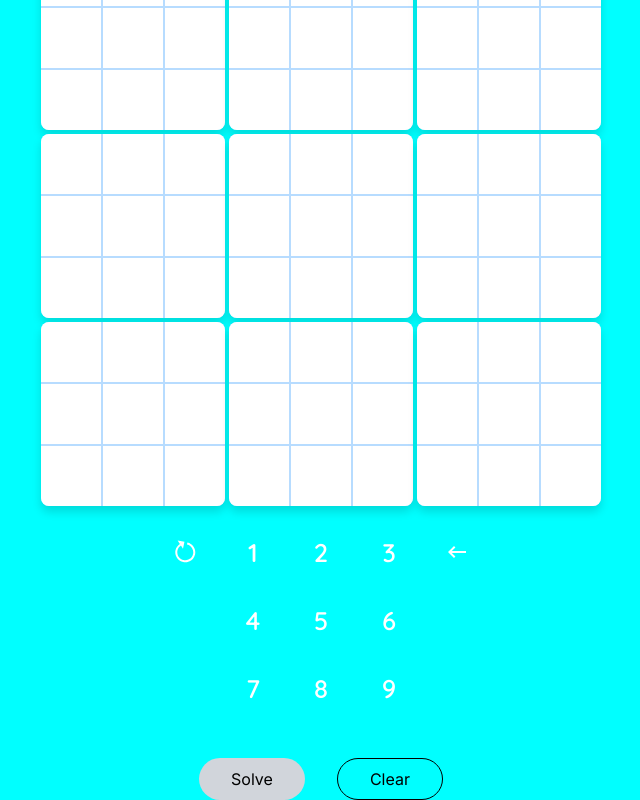
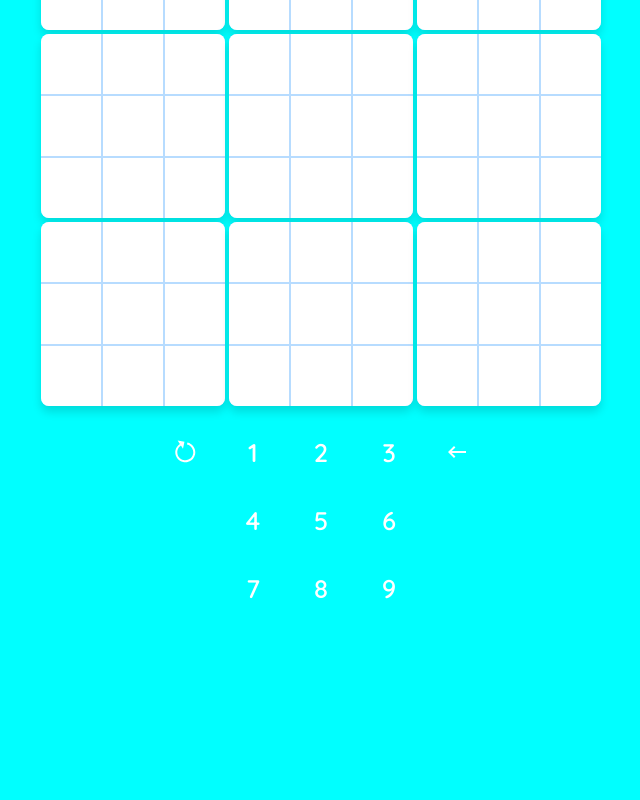
Before and after one commit to raswonders/sudoku-test, a Next.js app: page / in a window 1280 px wide. Shown: the part 178-978 px from the top of the page, without its empty margins (319-959 px from the left). After the commit the page ends 800 px from the top, so only its background shows below. Built offline with nearby package versions, Linux system fonts and the light colour scheme.

Commit message:
clean page

```diff
--- a/src/app/page.jsx
+++ b/src/app/page.jsx
@@ -1,17 +1,11 @@
 "use client";
 
 import { useState, useRef } from "react";
-import { Header } from "./components/Header";
-import { Button } from "./components/Button";
 import { Grid9x9 } from "./components/board";
 import { Keypad } from "./components/keypad";
 import { test1 } from "../../data/board-mocks";
 
 export default function Home() {
-  const [cells, setCells] = useState(
-    Array(81).fill({ value: "", isValid: true })
-  );
-
   const [cellValues, setCellValues] = useState(
     Array.from({ length: 9 }, () => Array(9).fill(0))
   );
@@ -36,79 +30,9 @@ export default function Home() {
   // const [cellProtection, setCellProtection] = useState(test1.cellProtection);
   // const [cellValuesGiven, setCellValuesGiven] = useState(test1.cellValuesGiven);
 
-  const allValuesSet = cells.every((cell) => cell.value !== "");
-  const isValidBoard = cells.every((cell) => cell.isValid);
-  const isSolution = allValuesSet && isValidBoard;
-
-  function handleClearAll() {
-    setCells(Array(81).fill({ value: "", isValid: true }));
-  }
-
-  function solve(cells) {
-    const newCells = [...cells];
-
-    for (let i = 0; i < 81; i++) {
-      if (newCells[i].value === "") {
-        for (let guess = 1; guess < 10; guess++) {
-          newCells[i] = { ...newCells[i], value: guess.toString() };
-          if (!hasDuplicates(newCells, i)) {
-            if (solve(newCells)) {
-              return true;
-            }
-          } else {
-            newCells[i] = { ...newCells[i], value: "" };
-          }
-        }
-        return false;
-      }
-    }
-    setCells(newCells);
-    return true;
-  }
-
-  function hasDuplicates(cells, index) {
-    const value = cells[index].value;
-    const row = Math.floor(index / 9);
-    const col = index % 9;
-
-    if (value === "") return false;
-
-    // Check duplicates in the row
-    for (let i = 0; i < 9; i++) {
-      if (i !== col && cells[row * 9 + i].value === value) {
-        return true;
-      }
-    }
-
-    // Check duplicates in the column
-    for (let i = 0; i < 9; i++) {
-      if (i !== row && cells[i * 9 + col].value === value) {
-        return true;
-      }
-    }
-
-    // Check duplicates in the 3x3 box
-    const startRow = Math.floor(row / 3) * 3;
-    const startCol = Math.floor(col / 3) * 3;
-    for (let i = startRow; i < startRow + 3; i++) {
-      for (let j = startCol; j < startCol + 3; j++) {
-        if (i !== row && j !== col && cells[i * 9 + j].value === value) {
-          return true;
-        }
-      }
-    }
-
-    return false;
-  }
-
   return (
     <main className="px-4 py-6 w-full h-full flex justify-center">
       <div className="w-full h-full max-w-screen-lg flex flex-col justify-between items-center">
-        {!isSolution && (
-          <Header appMode="solver" title="Fill in your challenge" />
-        )}
-        {isSolution && <Header appMode="solver" title="Solution found!" />}
-
         <div className="flex-grow flex flex-col justify-center">
           <Grid9x9
             cellValues={cellValues}
@@ -121,36 +45,6 @@ export default function Home() {
             ref={gridRef}
           />
           <Keypad gridRef={gridRef} />
-
-          {!isSolution && (
-            <div className="space-x-8 mt-10 flex justify-center">
-              <Button
-                variant="filled"
-                onClick={() => solve(cells)}
-                disabled={!isValidBoard}
-              >
-                Solve
-              </Button>
-              <Button variant="outlined" onClick={handleClearAll}>
-                Clear
-              </Button>
-            </div>
-          )}
-
-          {isSolution && (
-            <div className="space-x-8 mt-10 flex justify-center">
-              <Button
-                variant="filled"
-                onClick={() => alert("This feature is coming soon")}
-                disabled={!isValidBoard}
-              >
-                Export
-              </Button>
-              <Button variant="outlined" onClick={handleClearAll}>
-                Back
-              </Button>
-            </div>
-          )}
         </div>
       </div>
     </main>
```
Also changed, not shown: src/app/utils.jsx (+23 -0 lines).
